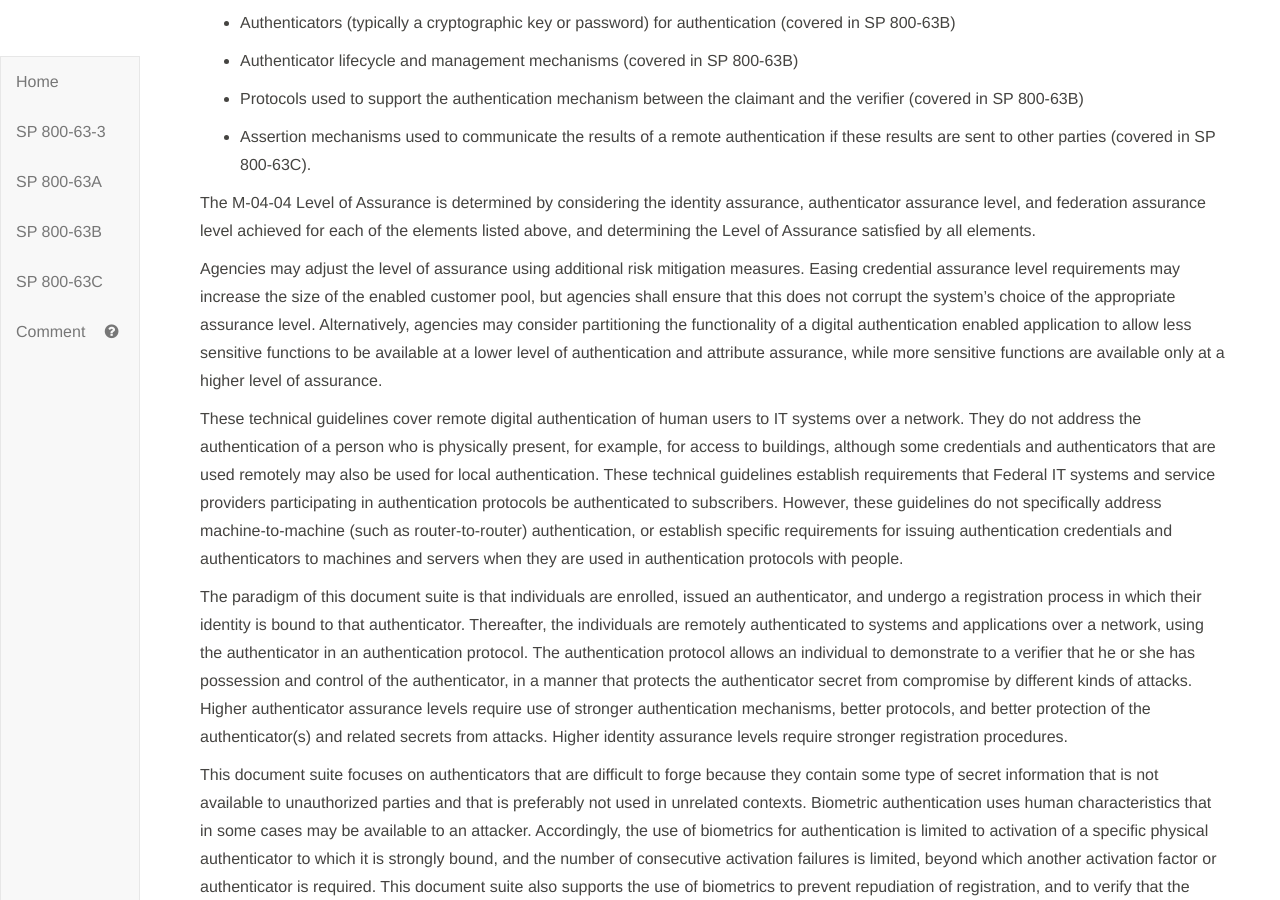
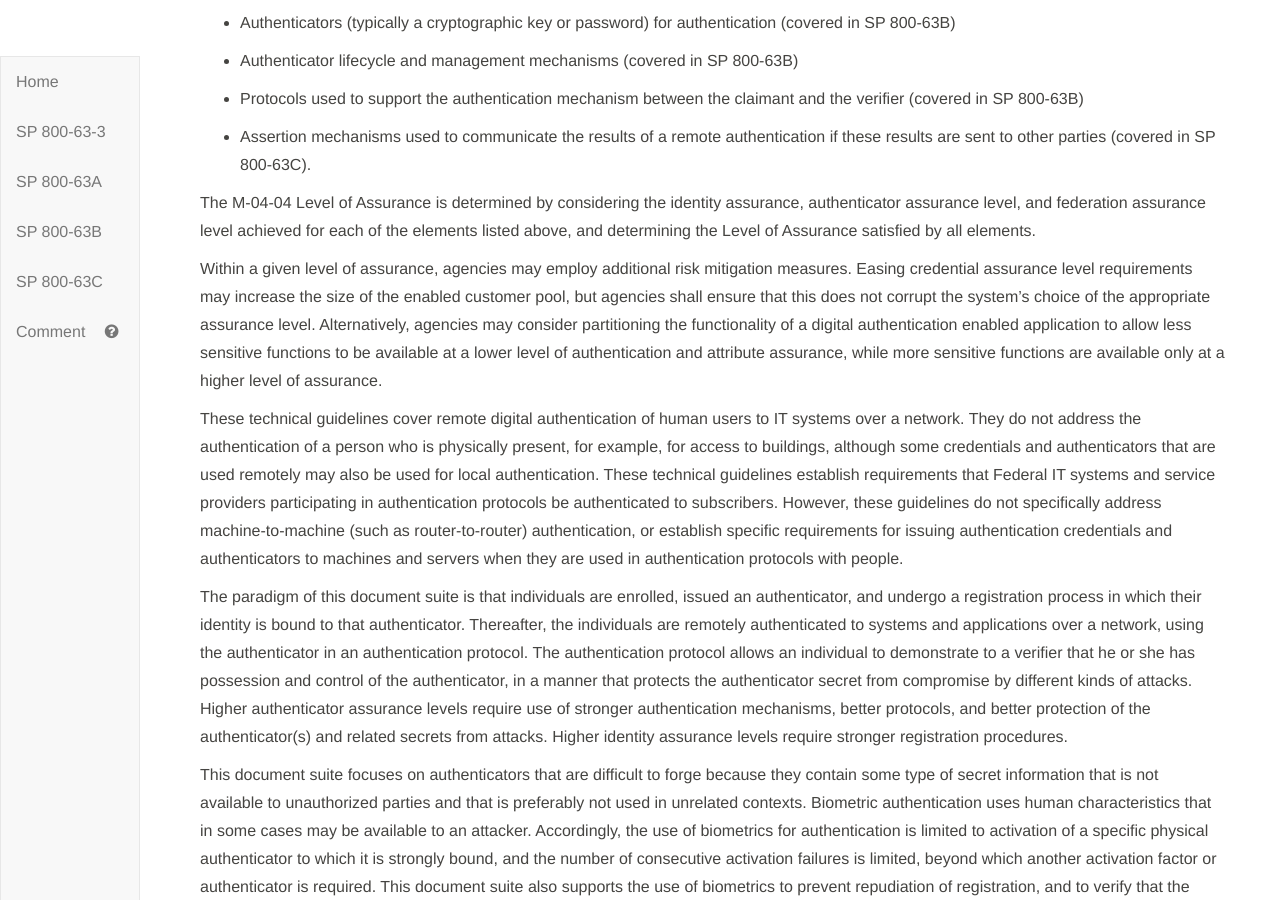
Before and after one commit to usnistgov/800-63-3, a Jekyll site: the page built from sp800-63-3.md, in a window 1280 px wide and 900 px high, scrolled down 9313 px. Built offline with Jekyll 4.4.1, drawn with Linux system fonts in a browser that asks for light colours.

Commit message:
Clarify that risk mitigation doesn't increase assurance level.

```diff
--- a/sp800-63-3/sec1_2_introduction.md
+++ b/sp800-63-3/sec1_2_introduction.md
@@ -109,8 +109,7 @@ areas:
 
 The M-04-04 Level of Assurance is determined by considering the identity assurance, authenticator assurance level, and federation assurance level achieved for each of the elements listed above, and determining the Level of Assurance satisfied by all elements.
 
-Agencies may adjust the level of assurance using additional risk
-mitigation measures. Easing credential assurance level requirements may
+Within a given level of assurance, agencies may employ additional risk mitigation measures. Easing credential assurance level requirements may
 increase the size of the enabled customer pool, but agencies shall
 ensure that this does not corrupt the system’s choice of the appropriate
 assurance level. Alternatively, agencies may consider partitioning the
```
